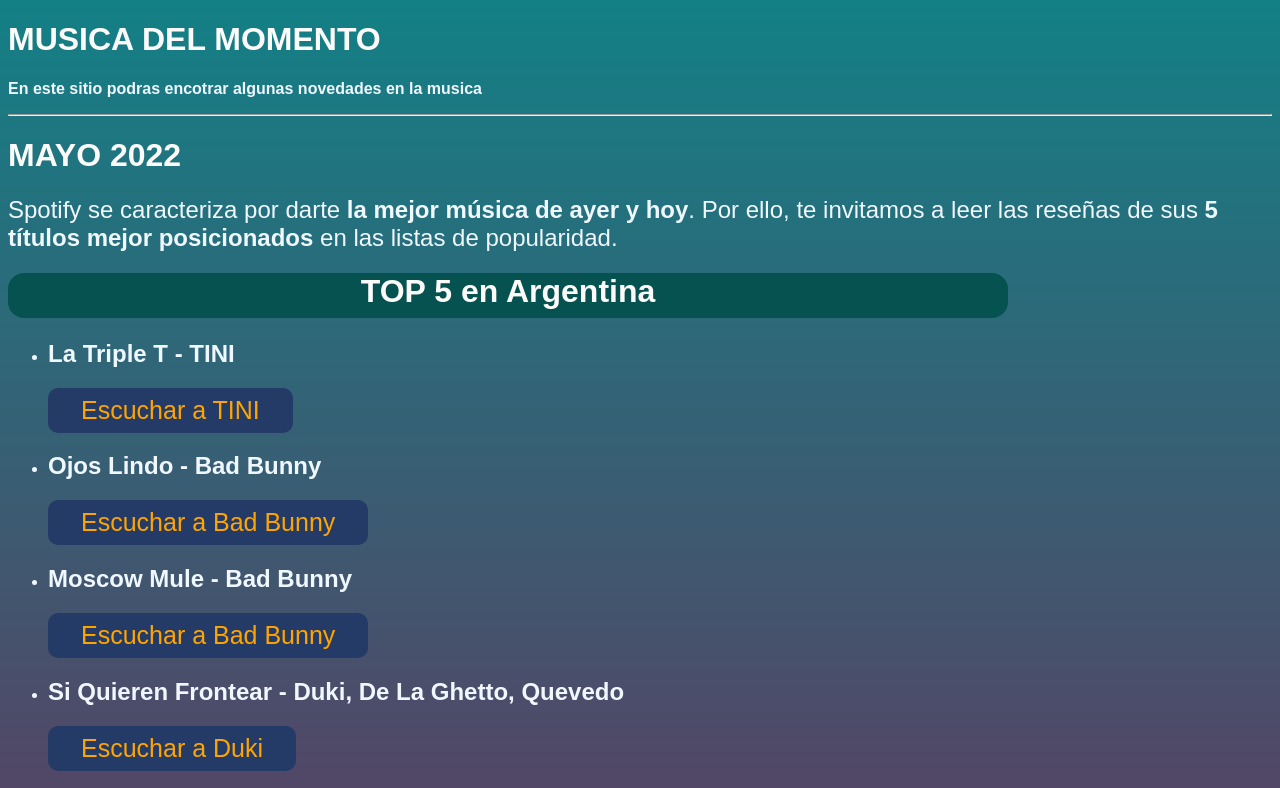
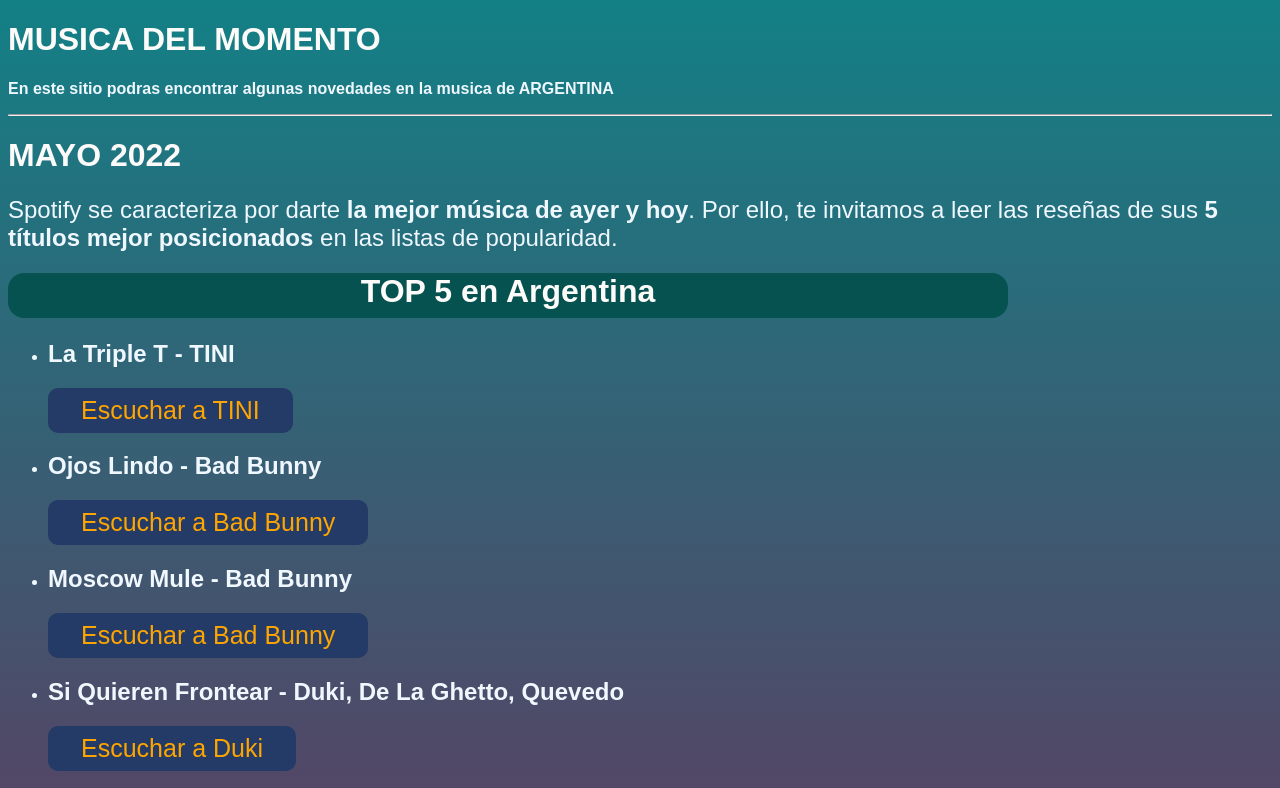
Before and after one commit to Alvarook/Mi-Primera-Pagina, a plain HTML site: page index.html in a window 1280 px wide. Shown: the top 788 px of the page. Drawn offline with Linux system fonts and the light colour scheme.

Commit message:
origin/main

```diff
--- a/index.html
+++ b/index.html
@@ -7,7 +7,7 @@
 <link rel="stylesheet" href="styles.css">
 <body >
 <h1> MUSICA DEL MOMENTO </h1>
-<p> <b>En este sitio podras encotrar algunas novedades en la musica</b></p>
+<p> <b>En este sitio podras encontrar algunas novedades en la musica de ARGENTINA</b></p>
 <hr/> <!- linea de divición->
 
 <h1 text="green">MAYO 2022</h1>
--- a/styles.css
+++ b/styles.css
@@ -26,9 +26,6 @@
     0 0 50px #4e00c2
         }
 }
-
-
-
 
 table {
     text-align: center;
```
